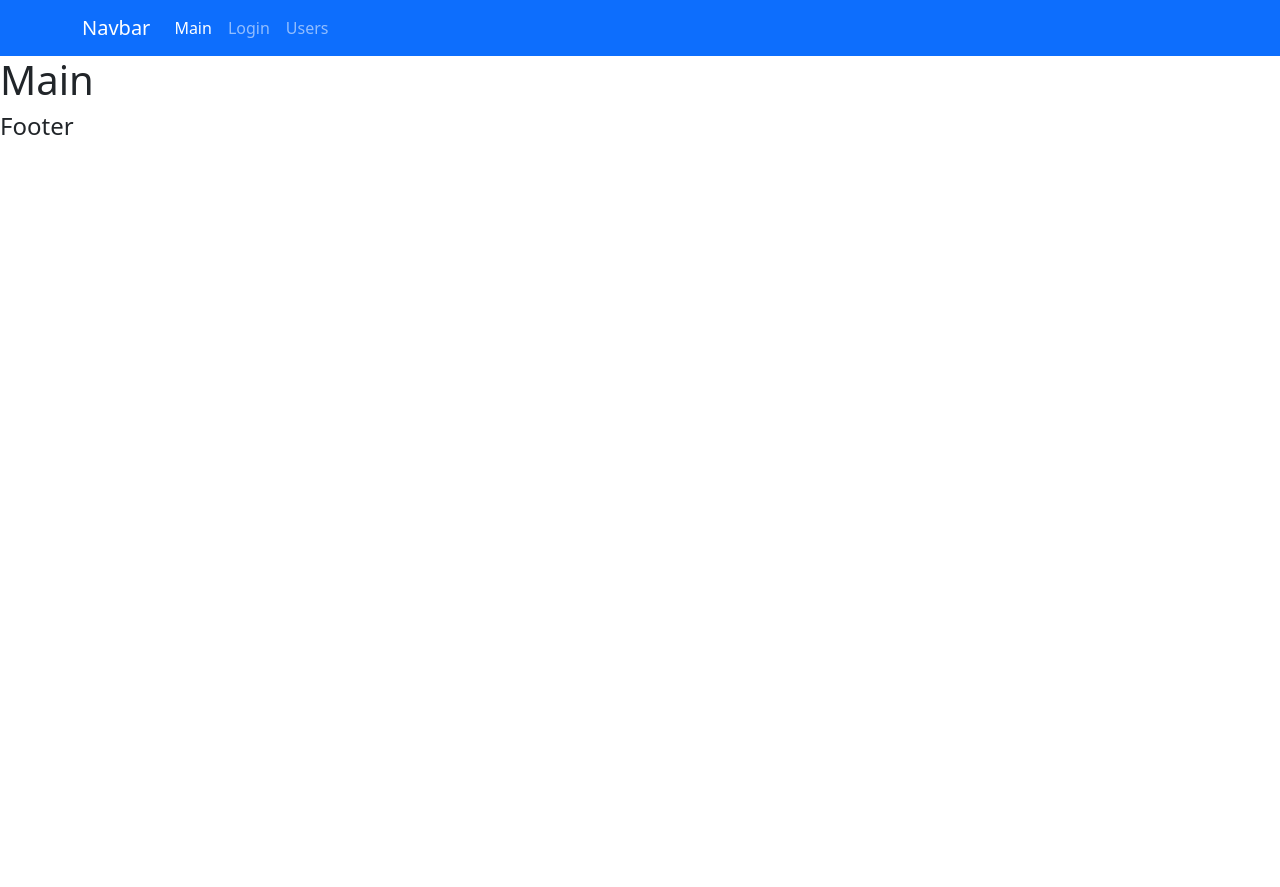
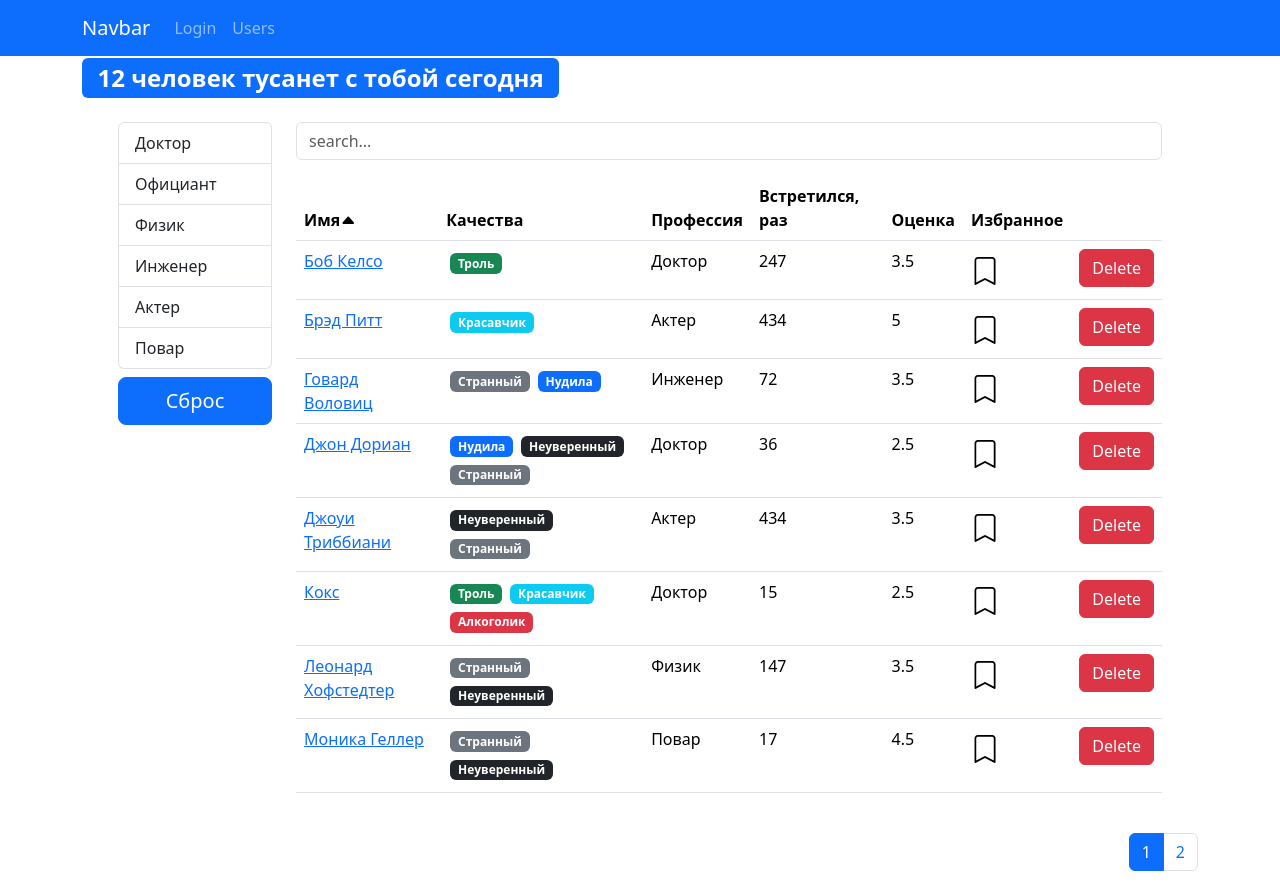
Before and after one commit to Pintelek/meeting_site, a React (Vite) app: page / in a window 1280 px wide. Before the commit the page ends 800 px from the top, so only its background shows below. Built offline with nearby package versions, Linux system fonts and the light colour scheme.

Commit message:
remove section Main

```diff
--- a/src/App.jsx
+++ b/src/App.jsx
@@ -4,7 +4,6 @@ import 'bootstrap-icons/font/bootstrap-icons.min.css';
 
 import { Routes, Route } from 'react-router-dom';
 
-import Main from './layOuts/Main';
 import Login from './layOuts/Login';
 import LayOut from './layOuts/LayOut';
 
@@ -15,7 +14,7 @@ function App() {
     <>
       <Routes>
         <Route path="/" element={<LayOut />}>
-          <Route index element={<Main />} />
+          <Route index element={<Users />} />
           <Route path="login/:type?" element={<Login />} />
           <Route path="users/:userId?/:edit?" element={<Users />} />
         </Route>
--- a/src/components/UI/NavList.jsx
+++ b/src/components/UI/NavList.jsx
@@ -2,7 +2,6 @@ import { NavLink } from 'react-router-dom';
 import Container from 'react-bootstrap/Container';
 import Nav from 'react-bootstrap/Nav';
 import Navbar from 'react-bootstrap/Navbar';
-
 
 function NavList() {
   return (
@@ -10,9 +9,13 @@ function NavList() {
       <Container>
         <Navbar.Brand href="#home">Navbar</Navbar.Brand>
         <Nav className="me-auto">
-          <NavLink className={'nav-link'} to={'/'}>Main</NavLink>
-          <NavLink className={'nav-link'} to={'/login'}>Login</NavLink>
-          <NavLink className={'nav-link'} to={'/users'}>Users</NavLink>
+          {/* <NavLink className={'nav-link'} to={'/'}>Main</NavLink> */}
+          <NavLink className={'nav-link'} to={'/login'}>
+            Login
+          </NavLink>
+          <NavLink className={'nav-link'} to={'/users'}>
+            Users
+          </NavLink>
         </Nav>
       </Container>
     </Navbar>
--- a/src/layOuts/LayOut.jsx
+++ b/src/layOuts/LayOut.jsx
@@ -6,7 +6,6 @@ function LayOut() {
     <>
       <NavList />
       <Outlet />
-      <h4>Footer</h4>
     </>
   );
 }
```
